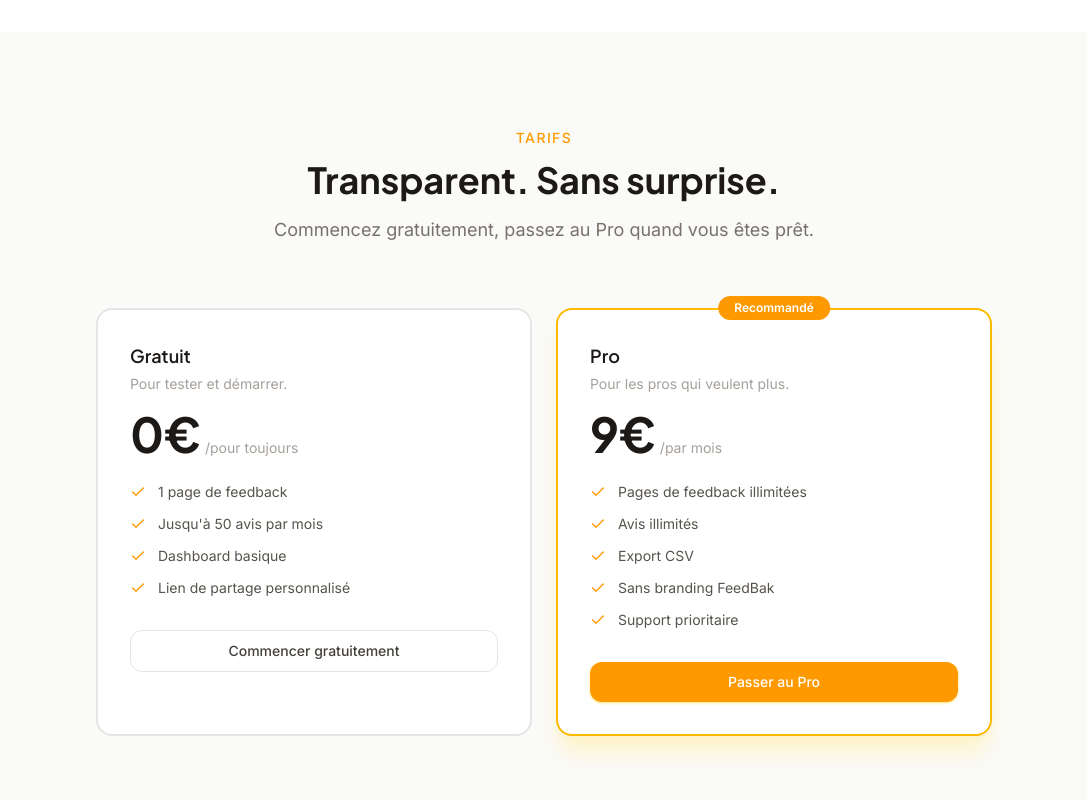
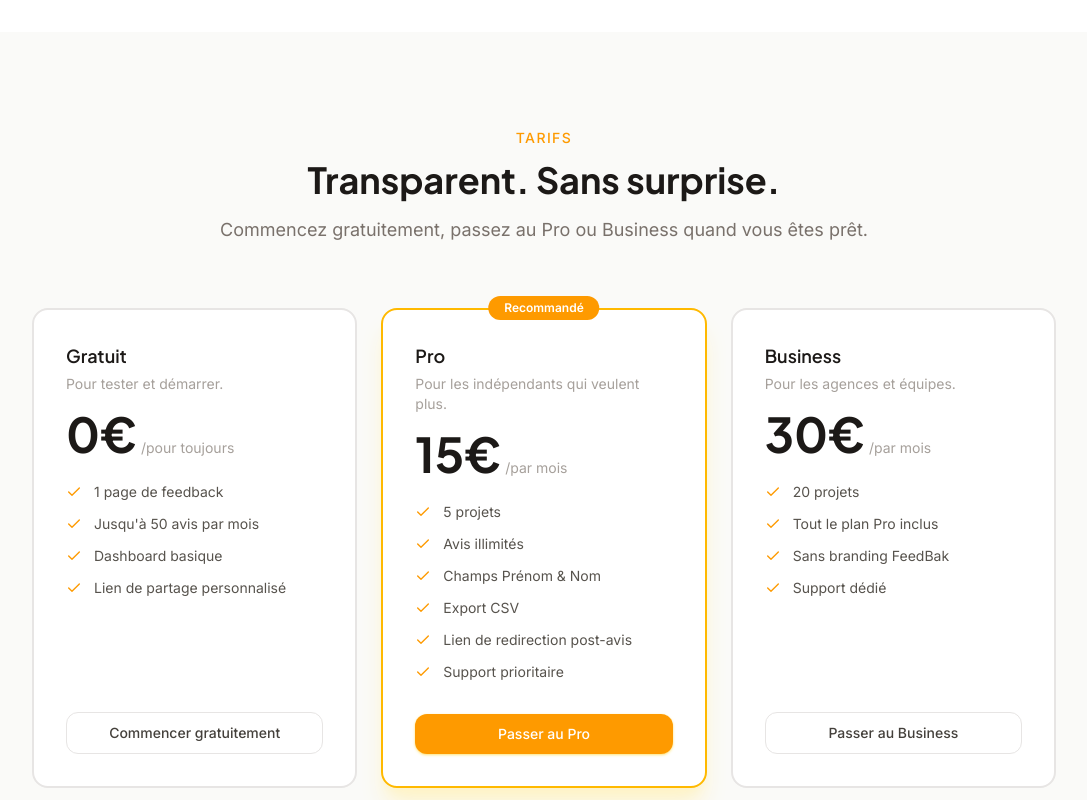
Before and after one commit to Alexpollux/FeedBak, a Next.js app: page / in a window 1280 px wide. Shown: the part 1680-2480 px from the top of the page, without its empty margins (96-1183 px from the left). Built offline with nearby package versions, Linux system fonts and the light colour scheme; no server answers.

Commit message:
MAJ page d'accueil

```diff
--- a/components/landing/Navbar.tsx
+++ b/components/landing/Navbar.tsx
@@ -1,9 +1,10 @@
 'use client'
 
-import { useState } from 'react'
+import { useState, useEffect } from 'react'
 import Link from 'next/link'
 import Button from '@/components/ui/Button'
 import { Menu, X } from 'lucide-react'
+import { createClient } from '@/lib/supabase/client'
 
 const links = [
   { label: 'Fonctionnalités', href: '#features' },
@@ -12,6 +13,14 @@ const links = [
 
 export default function Navbar() {
   const [open, setOpen] = useState(false)
+  const [isLoggedIn, setIsLoggedIn] = useState(false)
+
+  useEffect(() => {
+    const supabase = createClient()
+    supabase.auth.getSession().then(({ data: { session } }) => {
+      setIsLoggedIn(!!session)
+    })
+  }, [])
 
   return (
     <header className="sticky top-0 z-50 bg-[#FAFAF8]/90 backdrop-blur-sm border-b border-stone-200/60">
@@ -34,12 +43,20 @@ export default function Navbar() {
         </ul>
 
         <div className="hidden md:flex items-center gap-3">
+          {isLoggedIn ? (
+            <Link href="/dashboard">
+              <Button size="sm">Mon dashboard</Button>
+            </Link>
+          ) : (
+            <>
               <Link href="/login">
                 <Button variant="ghost" size="sm">Connexion</Button>
               </Link>
               <Link href="/signup">
                 <Button size="sm">Essayer gratuitement</Button>
               </Link>
+            </>
+          )}
         </div>
 
         <button
@@ -63,10 +80,18 @@ export default function Navbar() {
             </a>
           ))}
           <hr className="border-stone-100" />
+          {isLoggedIn ? (
+            <Link href="/dashboard">
+              <Button size="sm" className="w-full">Mon dashboard</Button>
+            </Link>
+          ) : (
+            <>
               <Link href="/login" className="text-sm text-stone-600">Connexion</Link>
               <Link href="/signup">
                 <Button size="sm" className="w-full">Essayer gratuitement</Button>
               </Link>
+            </>
+          )}
         </div>
       )}
     </header>
--- a/components/landing/Pricing.tsx
+++ b/components/landing/Pricing.tsx
@@ -20,26 +20,42 @@ const plans = [
   },
   {
     name: 'Pro',
-    price: '9€',
+    price: '15€',
     period: 'par mois',
-    description: 'Pour les pros qui veulent plus.',
+    description: 'Pour les indépendants qui veulent plus.',
     features: [
-      'Pages de feedback illimitées',
+      '5 projets',
       'Avis illimités',
+      'Champs Prénom & Nom',
       'Export CSV',
-      'Sans branding FeedBak',
+      'Lien de redirection post-avis',
       'Support prioritaire',
     ],
     cta: 'Passer au Pro',
     href: '/signup?plan=pro',
     highlighted: true,
   },
+  {
+    name: 'Business',
+    price: '30€',
+    period: 'par mois',
+    description: 'Pour les agences et équipes.',
+    features: [
+      '20 projets',
+      'Tout le plan Pro inclus',
+      'Sans branding FeedBak',
+      'Support dédié',
+    ],
+    cta: 'Passer au Business',
+    href: '/signup?plan=business',
+    highlighted: false,
+  },
 ]
 
 export default function Pricing() {
   return (
     <section id="pricing" className="py-24 px-6 bg-[#FAFAF8]">
-      <div className="max-w-4xl mx-auto">
+      <div className="max-w-5xl mx-auto">
         <div className="text-center mb-16">
           <p className="text-sm font-medium text-amber-500 uppercase tracking-widest mb-3">
             Tarifs
@@ -48,15 +64,15 @@ export default function Pricing() {
             Transparent. Sans surprise.
           </h2>
           <p className="text-stone-500 text-lg">
-            Commencez gratuitement, passez au Pro quand vous êtes prêt.
+            Commencez gratuitement, passez au Pro ou Business quand vous êtes prêt.
           </p>
         </div>
 
-        <div className="grid md:grid-cols-2 gap-6">
+        <div className="grid md:grid-cols-3 gap-6">
           {plans.map((plan) => (
             <div
               key={plan.name}
-              className={`rounded-2xl p-8 border-2 relative ${
+              className={`rounded-2xl p-8 border-2 relative flex flex-col ${
                 plan.highlighted
                   ? 'border-amber-400 bg-white shadow-xl shadow-amber-100'
                   : 'border-stone-200 bg-white'
@@ -80,7 +96,7 @@ export default function Pricing() {
                 <span className="text-stone-400 text-sm">/{plan.period}</span>
               </div>
 
-              <ul className="space-y-3 mb-8">
+              <ul className="space-y-3 mb-8 flex-1">
                 {plan.features.map((f) => (
                   <li key={f} className="flex items-center gap-3 text-sm text-stone-600">
                     <Check size={16} className="text-amber-500 shrink-0" />
@@ -89,7 +105,7 @@ export default function Pricing() {
                 ))}
               </ul>
 
-              <Link href={plan.href} className="block">
+              <Link href={plan.href} className="block mt-auto">
                 <Button
                   variant={plan.highlighted ? 'primary' : 'outline'}
                   size="md"
```
Lines whose indentation alone changed are shown as unchanged.
